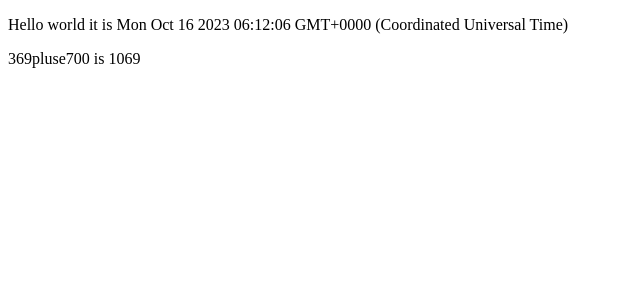
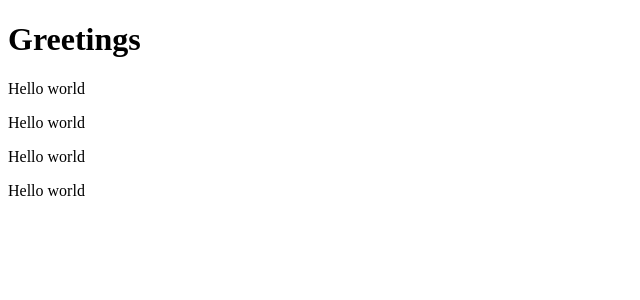
Before and after one commit to karthikeyan13762/react-project, a React (Vite) app: page / in a window 1280 px wide. Shown: the top 300 px of the page, without its empty margins (0-640 px from the left). Built offline with nearby package versions, Linux system fonts and the light colour scheme.

Commit message:
adding multiple components

```diff
--- a/src/App.jsx
+++ b/src/App.jsx
@@ -1,17 +1,23 @@
+function Hello(){
+return(
+  <p>Hello world</p>
+)
+}
+
+
 function App(){
-  const newDate=new Date();
 
-  const a=369
-
-  const b=700
 
   return (
 
     <div>
+      <h1>Greetings</h1>
 
-      <p>Hello world it is {newDate.toString()}</p>
+      <Hello/>
+      <Hello/>
+      <Hello/>
+      <Hello/>
 
-      <p>{a}pluse{b} is {a+b}</p>
     </div>
 
 
```
